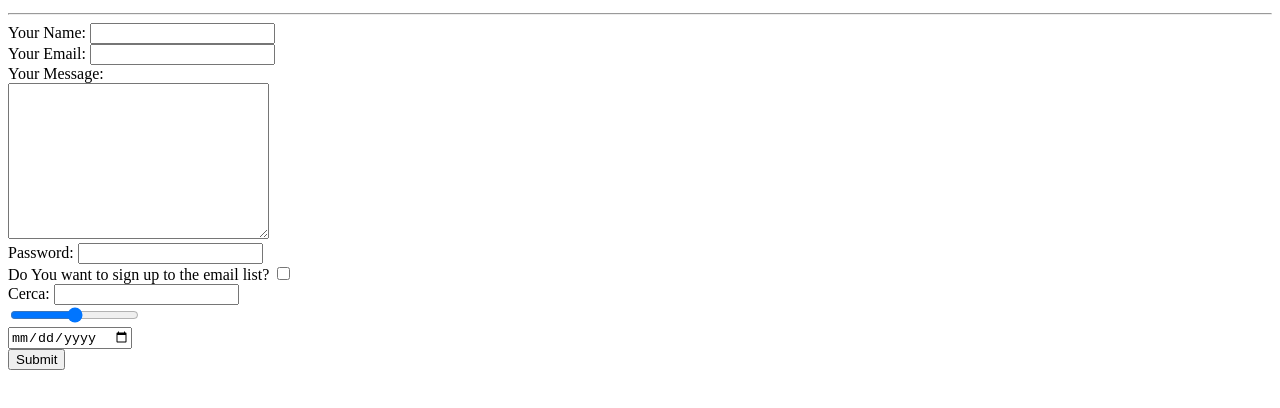
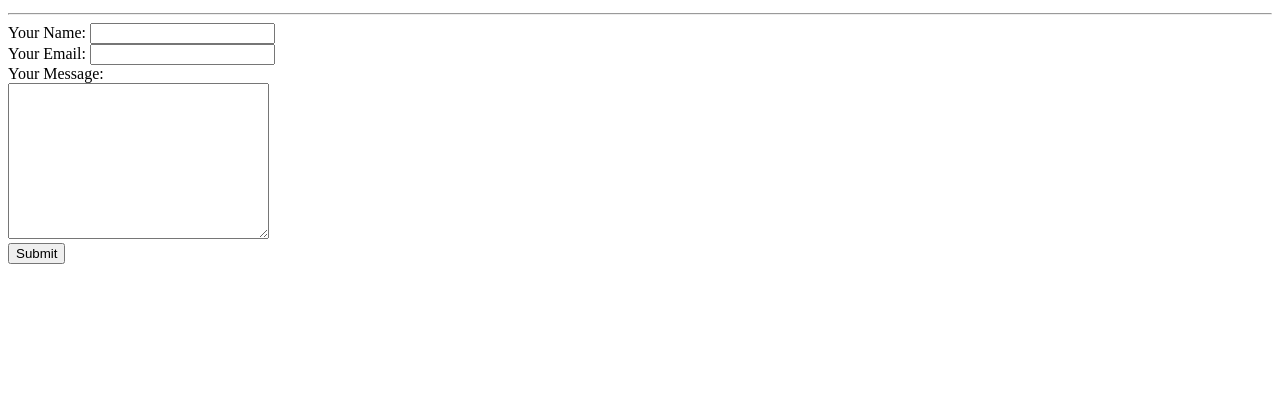
Before and after one commit to Giulia0893/curriculum, a plain HTML site: page contactme.html in a window 1280 px wide. Shown: the part 98-506 px from the top of the page. Drawn offline with Linux system fonts and the light colour scheme.

Commit message:
Update contactme.html

```diff
--- a/contactme.html
+++ b/contactme.html
@@ -20,19 +20,6 @@
       <br>
       <label>Your Message:</label><br>
       <textarea name="YourMessage" rows="10" cols="30"></textarea><br>
-      <label>Password:</label>
-      <input type="password" name="" value="">
-      <br>
-      <label>Do You want to sign up to the email list?</label>
-      <input type="checkbox" name="" value="">
-      <br>
-      <label>Cerca:</label>
-      <input type="Search" name="" value="">
-      <br>
-      <input type="range" name="" value="">
-      <br>
-      <input type="date" name="" value="">
-      <br>
       <input type="submit" name="">
 
     </form>
```
